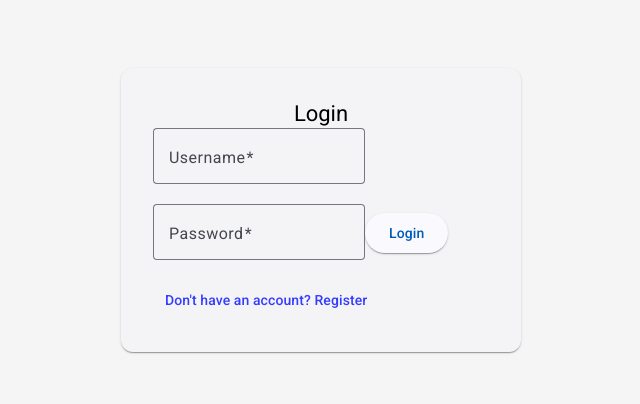
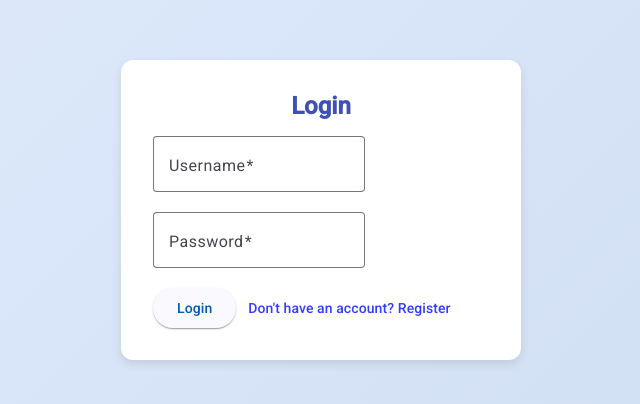
Before and after one commit to ratankesharwani/frontend, an Angular app: page /auth/login in a window 1280 px wide. Shown: the part 190-594 px from the top of the page, without its empty margins (319-959 px from the left). Built offline with nearby package versions, Linux system fonts and the light colour scheme.

Commit message:
Log in page and sign up page

```diff
--- a/src/app/app.routes.ts
+++ b/src/app/app.routes.ts
@@ -3,8 +3,8 @@ import { Routes } from '@angular/router';
 export const routes: Routes = [
     {
         path: '',
-        loadComponent: () =>
-            import('./auth/login/login.component').then((m) => m.LoginComponent),
+        redirectTo: 'auth',
+        pathMatch: 'full',
     },
     {
         path: 'auth',
--- a/src/app/auth/auth.routes.ts
+++ b/src/app/auth/auth.routes.ts
@@ -3,6 +3,11 @@ import { LoginComponent } from "./login/login.component";
 import { RegisterComponent } from "./register/register.component";
 
 export const AUTH_ROUTES: Routes = [
+    {
+        path: '',
+        redirectTo: 'login',
+        pathMatch: 'full',
+    },
     { path: 'login', component: LoginComponent },
     { path: 'register', component: RegisterComponent },
 ];
--- a/src/app/auth/login/login.component.html
+++ b/src/app/auth/login/login.component.html
@@ -1,7 +1,8 @@
 <div class="auth-container">
   <mat-card class="auth-card">
     <mat-card-title class="text-center">Login</mat-card-title>
-    <form [formGroup]="form" (ngSubmit)="onSubmit()">
+    <form [formGroup]="form" (ngSubmit)="onSubmit()" class="form-content">
+      <div class="form-fields">
         <mat-form-field appearance="outline" class="w-full mb-4">
           <mat-label>Username</mat-label>
           <input matInput formControlName="username" required />
@@ -11,9 +12,14 @@
           <mat-label>Password</mat-label>
           <input matInput type="password" formControlName="password" required />
         </mat-form-field>
+      </div>
 
+      <div class="form-actions">
         <button mat-raised-button color="primary" type="submit" class="w-full mb-2">Login</button>
-      <button mat-button color="accent" routerLink="/auth/register" class="w-full">Don't have an account? Register</button>
+        <button mat-button color="accent" routerLink="/auth/register" class="w-full">
+          Don't have an account? Register
+        </button>
+      </div>
     </form>
   </mat-card>
 </div>
--- a/src/app/auth/login/login.component.scss
+++ b/src/app/auth/login/login.component.scss
@@ -3,15 +3,49 @@
   justify-content: center;
   align-items: center;
   height: 100vh;
-  background: #f5f5f5;
+  background: linear-gradient(135deg, #e0eafc, #cfdef3);
+  padding: 1rem;
+  box-sizing: border-box;
 }
 
 .auth-card {
   width: 100%;
   max-width: 400px;
   padding: 2rem;
+  box-shadow: 0 4px 10px rgba(0, 0, 0, 0.1);
+  border-radius: 12px;
+  background-color: white;
+  display: flex;
+  flex-direction: column;
 }
 
 .text-center {
   text-align: center;
+  margin-bottom: 1rem;
+  font-size: 1.5rem;
+  font-weight: 600;
+  color: #3f51b5;
 }
+
+.form-content {
+  display: flex;
+  flex-direction: column;
+  height: 100%;
+  flex: 1;
+}
+
+.form-fields {
+  flex-grow: 1;
+}
+
+.form-actions {
+  margin-top: auto;
+}
+
+.mat-form-field {
+  width: 100%;
+}
+
+button {
+  font-weight: 500;
+}
--- a/src/app/auth/login/login.component.ts
+++ b/src/app/auth/login/login.component.ts
@@ -1,6 +1,6 @@
 import { Component } from '@angular/core';
 import { FormBuilder, FormControl, FormGroup, ReactiveFormsModule, Validators } from '@angular/forms';
-import { Router } from '@angular/router';
+import { Router, RouterLink } from '@angular/router';
 import { CommonModule } from '@angular/common';
 import { MatFormFieldModule } from '@angular/material/form-field';
 import { MatInputModule } from '@angular/material/input';
@@ -18,6 +18,7 @@ import { AuthService } from '../../core/services/auth.service';
     MatInputModule,
     MatButtonModule,
     MatCardModule,
+    RouterLink
   ],
   templateUrl: './login.component.html',
   styleUrl: './login.component.scss'
--- a/src/app/auth/register/register.component.html
+++ b/src/app/auth/register/register.component.html
@@ -1,7 +1,8 @@
 <div class="auth-container">
   <mat-card class="auth-card">
-    <mat-card-title class="text-center">Register</mat-card-title>
-    <form [formGroup]="form" (ngSubmit)="onSubmit()">
+    <mat-card-title class="text-center">Sign Up</mat-card-title>
+    <form [formGroup]="form" (ngSubmit)="onSubmit()" class="form-content">
+      <div class="form-fields">
         <mat-form-field appearance="outline" class="w-full mb-4">
           <mat-label>Username</mat-label>
           <input matInput formControlName="username" required />
@@ -11,9 +12,14 @@
           <mat-label>Password</mat-label>
           <input matInput type="password" formControlName="password" required />
         </mat-form-field>
+      </div>
 
+      <div class="form-actions">
         <button mat-raised-button color="primary" type="submit" class="w-full mb-2">Sign Up</button>
-      <button mat-button color="accent" routerLink="/auth/login" class="w-full">Already have an account? Login</button>
+        <button mat-button color="accent" routerLink="/auth/login" class="w-full">
+          Already have an account? Login
+        </button>
+      </div>
     </form>
   </mat-card>
 </div>
--- a/src/app/auth/register/register.component.scss
+++ b/src/app/auth/register/register.component.scss
@@ -3,34 +3,49 @@
   justify-content: center;
   align-items: center;
   height: 100vh;
-  background: #f5f5f5;
+  background: linear-gradient(135deg, #e0eafc, #cfdef3);
+  padding: 1rem;
+  box-sizing: border-box;
 }
 
 .auth-card {
   width: 100%;
   max-width: 400px;
   padding: 2rem;
+  box-shadow: 0 4px 10px rgba(0, 0, 0, 0.1);
+  border-radius: 12px;
+  background-color: white;
+  display: flex;
+  flex-direction: column;
 }
 
 .text-center {
   text-align: center;
+  margin-bottom: 1rem;
+  font-size: 1.5rem;
+  font-weight: 600;
+  color: #3f51b5;
 }
 
-// File: src/app/auth/register.component.scss
-.auth-container {
+.form-content {
   display: flex;
-  justify-content: center;
-  align-items: center;
-  height: 100vh;
-  background: #f5f5f5;
+  flex-direction: column;
+  height: 100%;
+  flex: 1;
 }
 
-.auth-card {
-  width: 100%;
-  max-width: 400px;
-  padding: 2rem;
+.form-fields {
+  flex-grow: 1;
 }
 
-.text-center {
-  text-align: center;
+.form-actions {
+  margin-top: auto;
 }
+
+.mat-form-field {
+  width: 100%;
+}
+
+button {
+  font-weight: 500;
+}
--- a/src/app/auth/register/register.component.ts
+++ b/src/app/auth/register/register.component.ts
@@ -5,7 +5,7 @@ import { MatButtonModule } from '@angular/material/button';
 import { MatCardModule } from '@angular/material/card';
 import { MatFormFieldModule } from '@angular/material/form-field';
 import { MatInputModule } from '@angular/material/input';
-import { Router } from '@angular/router';
+import { Router, RouterLink } from '@angular/router';
 import { AuthService } from '../../core/services/auth.service';
 
 @Component({
@@ -18,6 +18,7 @@ import { AuthService } from '../../core/services/auth.service';
     MatInputModule,
     MatButtonModule,
     MatCardModule,
+    RouterLink
   ],
   templateUrl: './register.component.html',
   styleUrl: './register.component.scss'
```
Lines whose indentation alone changed are shown as unchanged.
